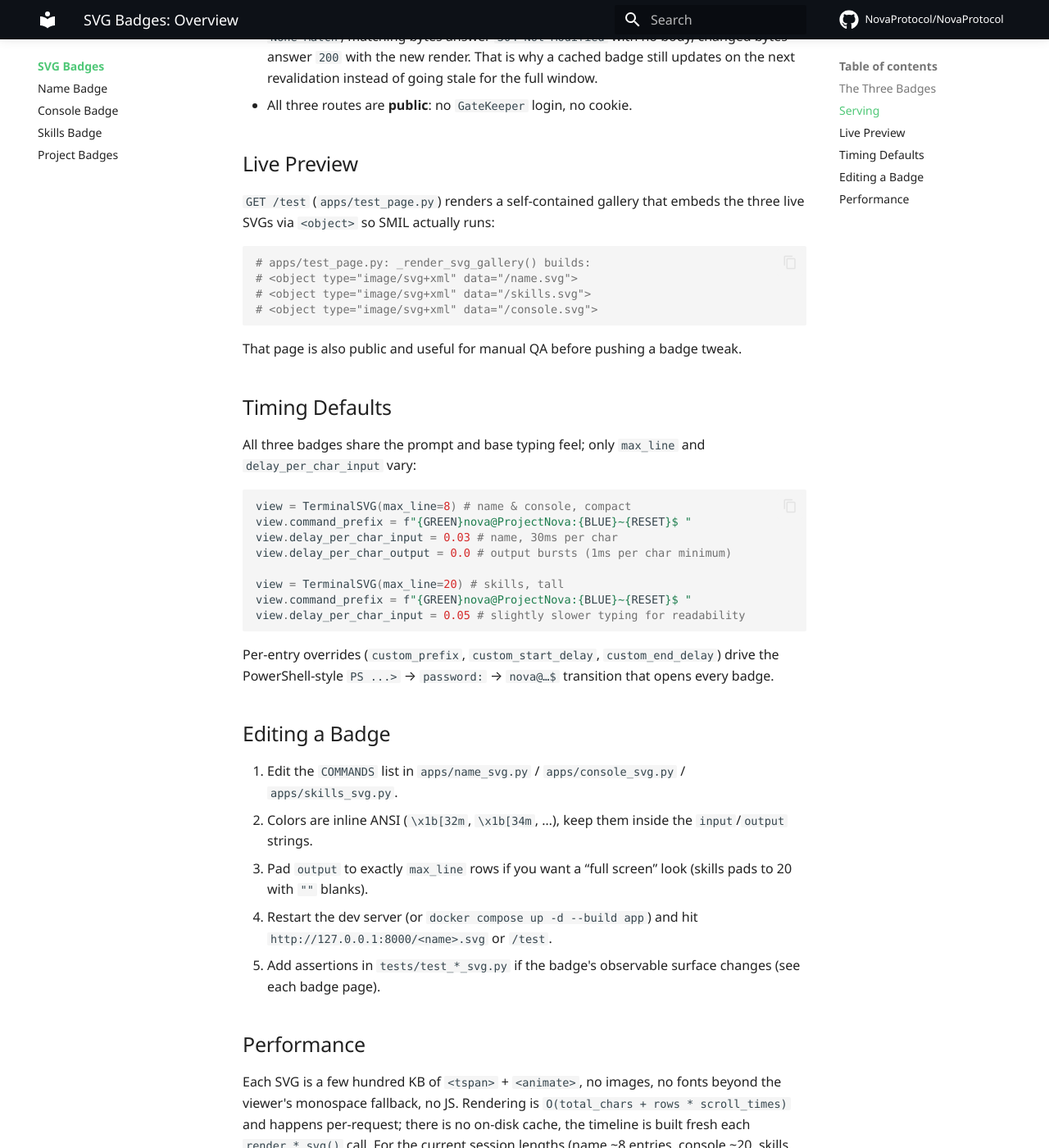
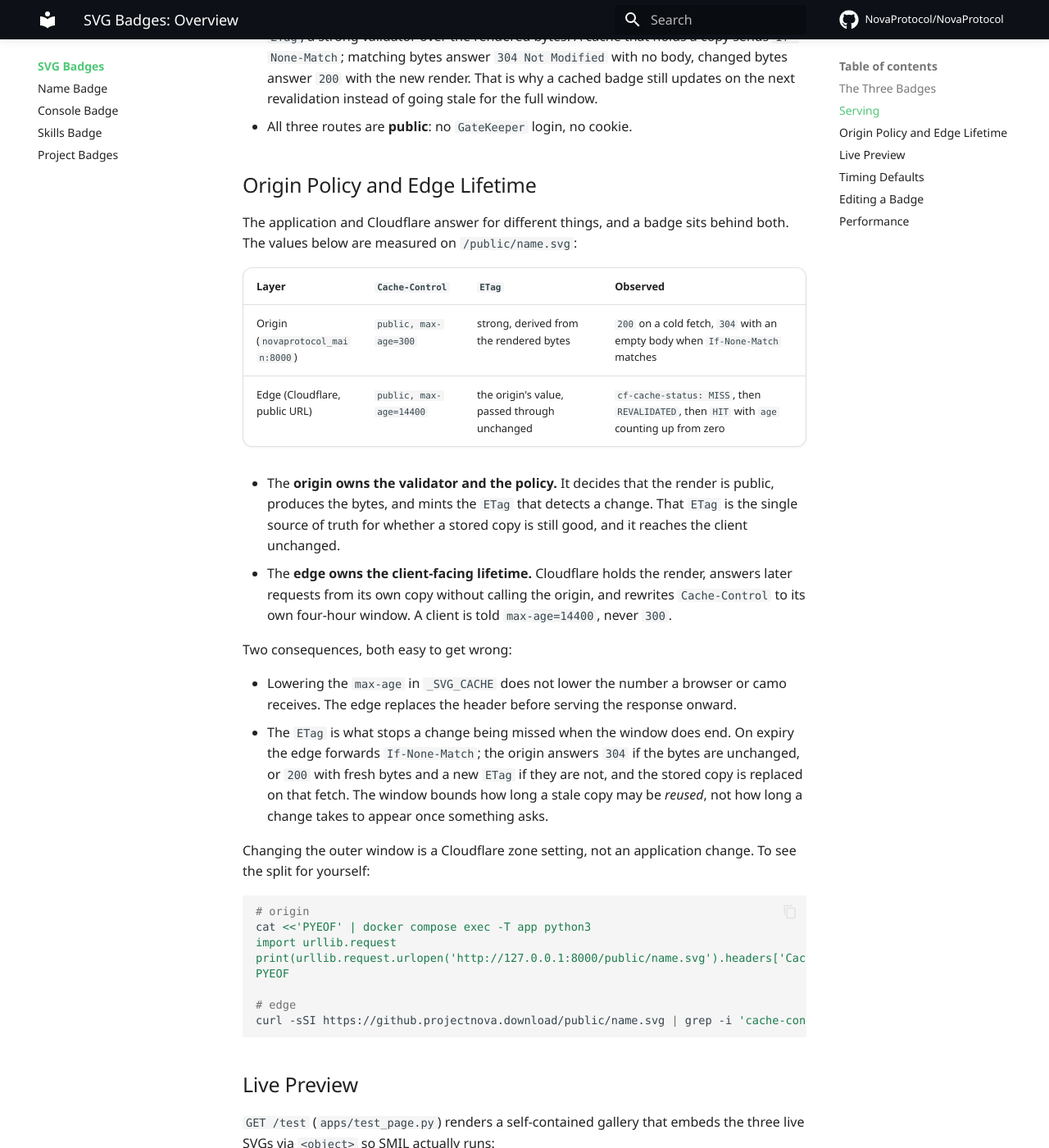
Before and after one commit to NovaProtocol/NovaProtocol, an MkDocs documentation site: the page built from documentation/docs/svg-badges/index.md, in a window 1280 px wide and 1400 px high, scrolled down 1737 px. Shown: the whole window at 82% size. Built offline with MkDocs 1.6.1 and Material for MkDocs 9.7.7, drawn with Linux system fonts in a browser that asks for light colours; some web fonts are replaced; comment, search, counter and statistics services are not loaded; some of the changed text lies outside the part shown.

Commit message:
docs(badges): separate the origin cache policy from the edge lifetime

````diff
--- a/documentation/docs/svg-badges/index.md
+++ b/documentation/docs/svg-badges/index.md
@@ -53,14 +53,56 @@ async def public_name_route(request: Request):
 same helper; the legacy `/name.svg` aliases `301` to the `/public/` path.
 
 - `Content-Type: image/svg+xml`, GitHub camo and browsers render as images.
-- `Cache-Control: public, max-age=300`, a cache may store the render for five minutes. `public`
-  is what lets a shared cache (Cloudflare, camo) store it at all: a `private` response is
-  skipped by every shared cache.
+- `Cache-Control: public, max-age=300`, the origin offers a five-minute window and `public` is
+  what lets a shared cache (Cloudflare, camo) store it at all: a `private` response is skipped
+  by every shared cache. The client-visible lifetime is not this number, see
+  [Origin Policy and Edge Lifetime](#origin-policy-and-edge-lifetime).
 - `ETag`, a strong validator over the rendered bytes. A cache that holds a copy sends
   `If-None-Match`; matching bytes answer `304 Not Modified` with no body, changed bytes answer
   `200` with the new render. That is why a cached badge still updates on the next revalidation
   instead of going stale for the full window.
 - All three routes are **public**: no `GateKeeper` login, no cookie.
+
+## Origin Policy and Edge Lifetime
+
+The application and Cloudflare answer for different things, and a badge sits behind both. The
+values below are measured on `/public/name.svg`:
+
+| Layer | `Cache-Control` | `ETag` | Observed |
+|-------|-----------------|--------|----------|
+| Origin (`novaprotocol_main:8000`) | `public, max-age=300` | strong, derived from the rendered bytes | `200` on a cold fetch, `304` with an empty body when `If-None-Match` matches |
+| Edge (Cloudflare, public URL) | `public, max-age=14400` | the origin's value, passed through unchanged | `cf-cache-status: MISS`, then `REVALIDATED`, then `HIT` with `age` counting up from zero |
+
+- The **origin owns the validator and the policy.** It decides that the render is public,
+  produces the bytes, and mints the `ETag` that detects a change. That `ETag` is the single
+  source of truth for whether a stored copy is still good, and it reaches the client unchanged.
+- The **edge owns the client-facing lifetime.** Cloudflare holds the render, answers later
+  requests from its own copy without calling the origin, and rewrites `Cache-Control` to its own
+  four-hour window. A client is told `max-age=14400`, never `300`.
+
+Two consequences, both easy to get wrong:
+
+- Lowering the `max-age` in `_SVG_CACHE` does not lower the number a browser or camo receives.
+  The edge replaces the header before serving the response onward.
+- The `ETag` is what stops a change being missed when the window does end. On expiry the edge
+  forwards `If-None-Match`; the origin answers `304` if the bytes are unchanged, or `200` with
+  fresh bytes and a new `ETag` if they are not, and the stored copy is replaced on that fetch.
+  The window bounds how long a stale copy may be *reused*, not how long a change takes to appear
+  once something asks.
+
+Changing the outer window is a Cloudflare zone setting, not an application change. To see the
+split for yourself:
+
+```bash
+# origin
+cat <<'PYEOF' | docker compose exec -T app python3
+import urllib.request
+print(urllib.request.urlopen('http://127.0.0.1:8000/public/name.svg').headers['Cache-Control'])
+PYEOF
+
+# edge
+curl -sSI https://github.projectnova.download/public/name.svg | grep -i 'cache-control\|etag\|cf-cache-status\|age'
+```
 
 ## Live Preview
 
````
Also changed, not shown: documentation/docs/api-reference.md (+30 -1 lines).
